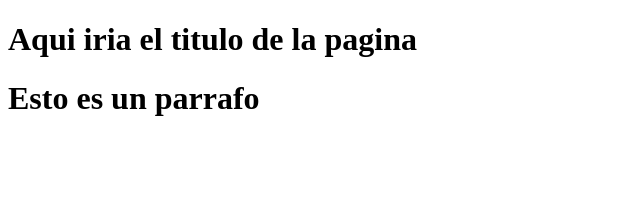
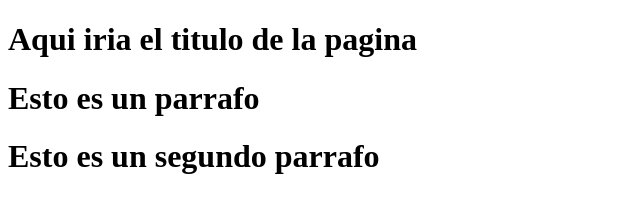
Before and after one commit to villalobosmario/Proyecto-web-empresa-c, a plain HTML site: page index.html in a window 1280 px wide. Shown: the whole page, without its empty margins (0-640 px from the left). Drawn offline with Linux system fonts and the light colour scheme.

Commit message:
Agregando un segundo parrafo

```diff
--- a/index.html
+++ b/index.html
@@ -9,5 +9,6 @@
 <body>
     <h1>Aqui iria el titulo de la pagina</h1>
     <h1>Esto es un parrafo</h1>
+    <h1>Esto es un segundo parrafo</h1>
 </body>
 </html>
```
